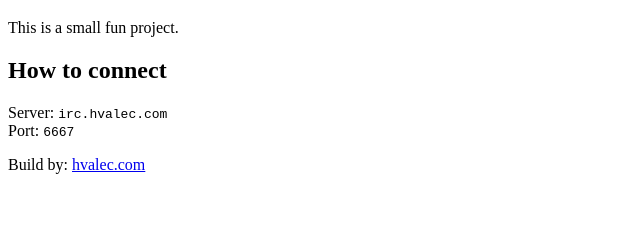
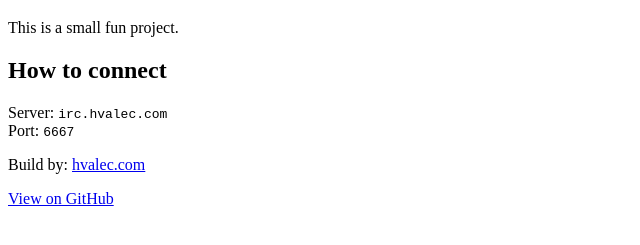
Before and after one commit to hvalec427/irc-server, a website: page public/index.html in a window 1280 px wide. Shown: the part 61-306 px from the top of the page, without its empty margins (0-640 px from the left). Drawn offline with Linux system fonts and the light colour scheme.

Commit message:
add github link

```diff
--- a/public/index.html
+++ b/public/index.html
@@ -15,5 +15,6 @@
     </p>
 
     <p>Build by: <a href="https://hvalec.com">hvalec.com</a></p>
+    <p><a href="https://github.com/hvalec427/irc-server">View on GitHub</a></p>
   </body>
 </html>
```
